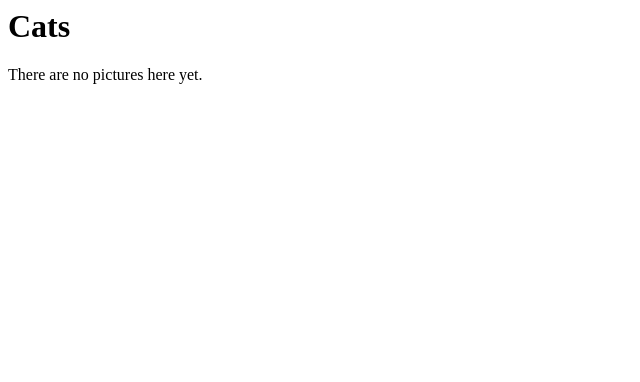
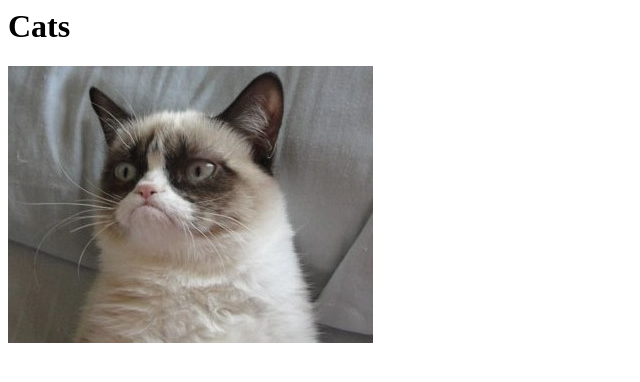
Before and after one commit to mattkiernan/metis_prework, a plain HTML site: page cats.html in a window 1280 px wide. Shown: the whole page, without its empty margins (0-640 px from the left). Drawn offline with Linux system fonts and the light colour scheme.

Commit message:
Add image to cat gallery

```diff
--- a/cats.html
+++ b/cats.html
@@ -6,6 +6,6 @@
 	</head>
 	<body>
 		<h1>Cats</h1>
-		<p>There are no pictures here yet.</p>
+		<img src='grumpy_cat.png' alt='Grump Cat'>
 	</body>
 </html>
```
Also changed, not shown: grumpy_cat.png (added).
